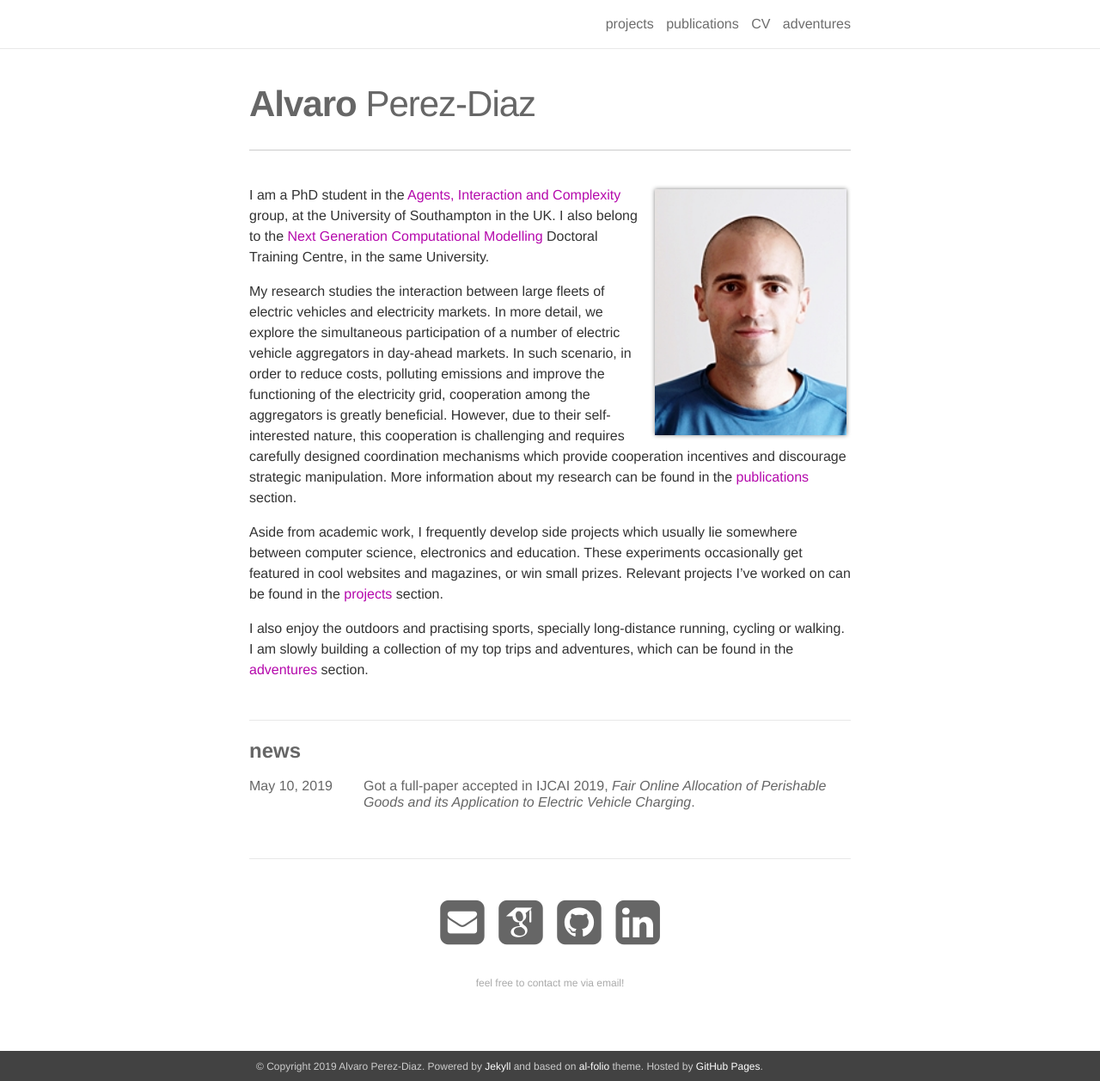
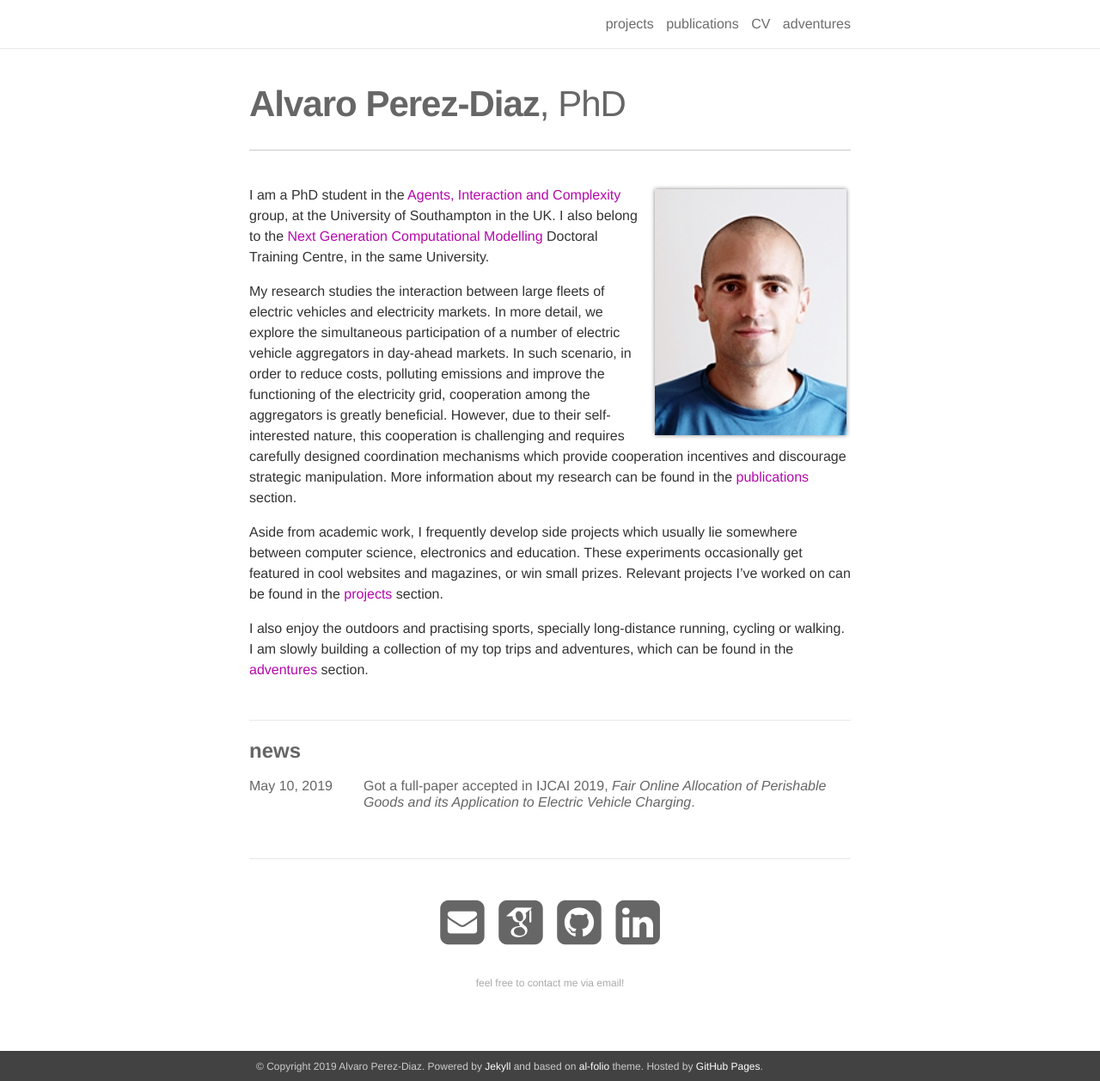
Before and after one commit to alvaropp/alvaropp.github.io, a Jekyll site: the page built from _pages/about.md, in a window 1280 px wide and 1257 px high. Shown: the whole window at 86% size. Built offline with Jekyll 4.4.1, drawn with Linux system fonts in a browser that asks for light colours; nearby versions of some CDN libraries; some web fonts are replaced.

Commit message:
Added PhD title

```diff
--- a/_config.yml
+++ b/_config.yml
@@ -1,8 +1,8 @@
 # -----------------------------------------------------------------------------
 # Site settings
 # -----------------------------------------------------------------------------
-name: Alvaro Perez-Diaz
-title: Alvaro Perez-Diaz
+name: Alvaro Perez-Diaz, PhD
+title: Alvaro Perez-Diaz, PhD
 email: a.perez-diaz (at) soton (dot) ac (dot) uk
 description: >
   Personal website
--- a/_includes/footer.html
+++ b/_includes/footer.html
@@ -1,7 +1,7 @@
 <footer>
 
   <div class="wrapper">
-    &copy; Copyright {{ site.time | date: '%Y' }} {{ site.name }}.
+    &copy; Copyright {{ site.time | date: '%Y' }} Alvaro Perez-Diaz.
     {{ site.footer_text }}
     {% if site.last_updated %}
         Last updated: {{ site.last_updated }}.
--- a/_includes/head.html
+++ b/_includes/head.html
@@ -3,7 +3,7 @@
   <meta name="viewport" content="width=device-width initial-scale=1" />
   <meta http-equiv="X-UA-Compatible" content="IE=edge">
 
-  <title>{{ site.name }}{% if page.title and page.url != "/" %} | {{ page.title }}{% endif %}</title>
+  <title>{{ site.name }}</title>
   <meta name="description" content="{{ site.description }}">
 
   <link rel="shortcut icon" href="{{ '/assets/img/favicon.ico' | prepend: site.baseurl | prepend: site.url }}">
--- a/_includes/header.html
+++ b/_includes/header.html
@@ -4,8 +4,7 @@
 
     {% if page.layout != "about" %}
     <span class="site-title">
-        {% assign name = site.name | split: ' ' %}
-        <a class="page-link" href="{{ site.baseurl | prepend: site.url }}/"><strong>{{ name | first }}</strong> {{ name | last }}</a>
+        <a class="page-link" href="{{ site.baseurl | prepend: site.url }}/"><strong>{{ site.name }}</strong></a>
     </span>
     {% endif %}
 
--- a/_layouts/post.html
+++ b/_layouts/post.html
@@ -17,7 +17,7 @@ layout: default
     <script type="text/javascript">
       var disqus_shortname  = '{{ site.disqus_shortname }}';
       var disqus_identifier = '{{ page.id }}';
-      var disqus_title      = {{ page.title | jsonify }};
+      var disqus_title      = '{{ page.title | jsonify }}';
       (function() {
         var dsq = document.createElement('script'); dsq.type = 'text/javascript'; dsq.async = true;
         dsq.src = '//' + disqus_shortname + '.disqus.com/embed.js';
--- a/_pages/about.md
+++ b/_pages/about.md
@@ -1,7 +1,7 @@
 ---
 layout: about
 permalink: /
-title: <strong>Alvaro</strong> Perez-Diaz
+title: <strong>Alvaro Perez-Diaz</strong>, PhD
 description: PhD student at the University of Southampton, UK.
 
 profile:
```
